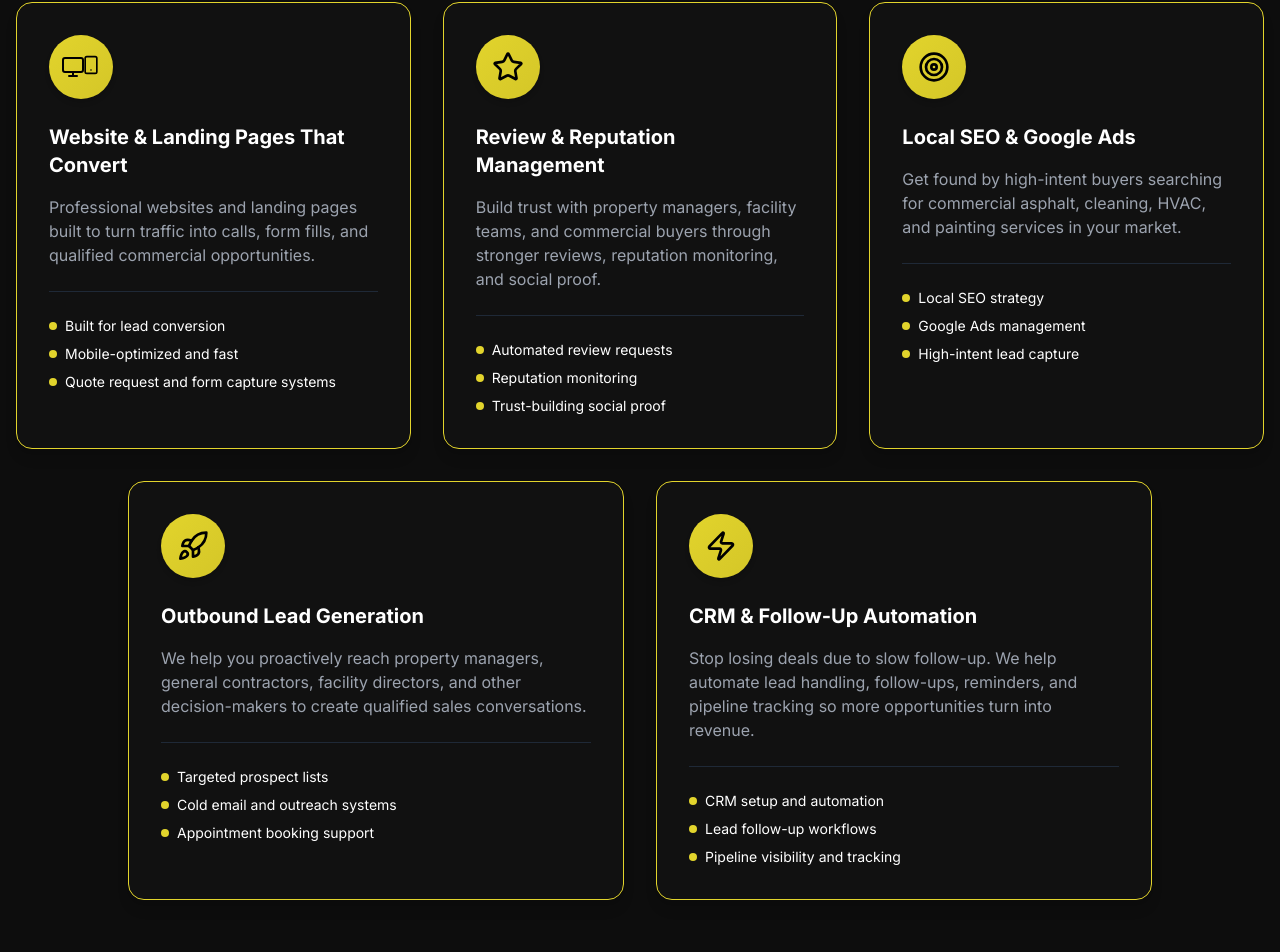
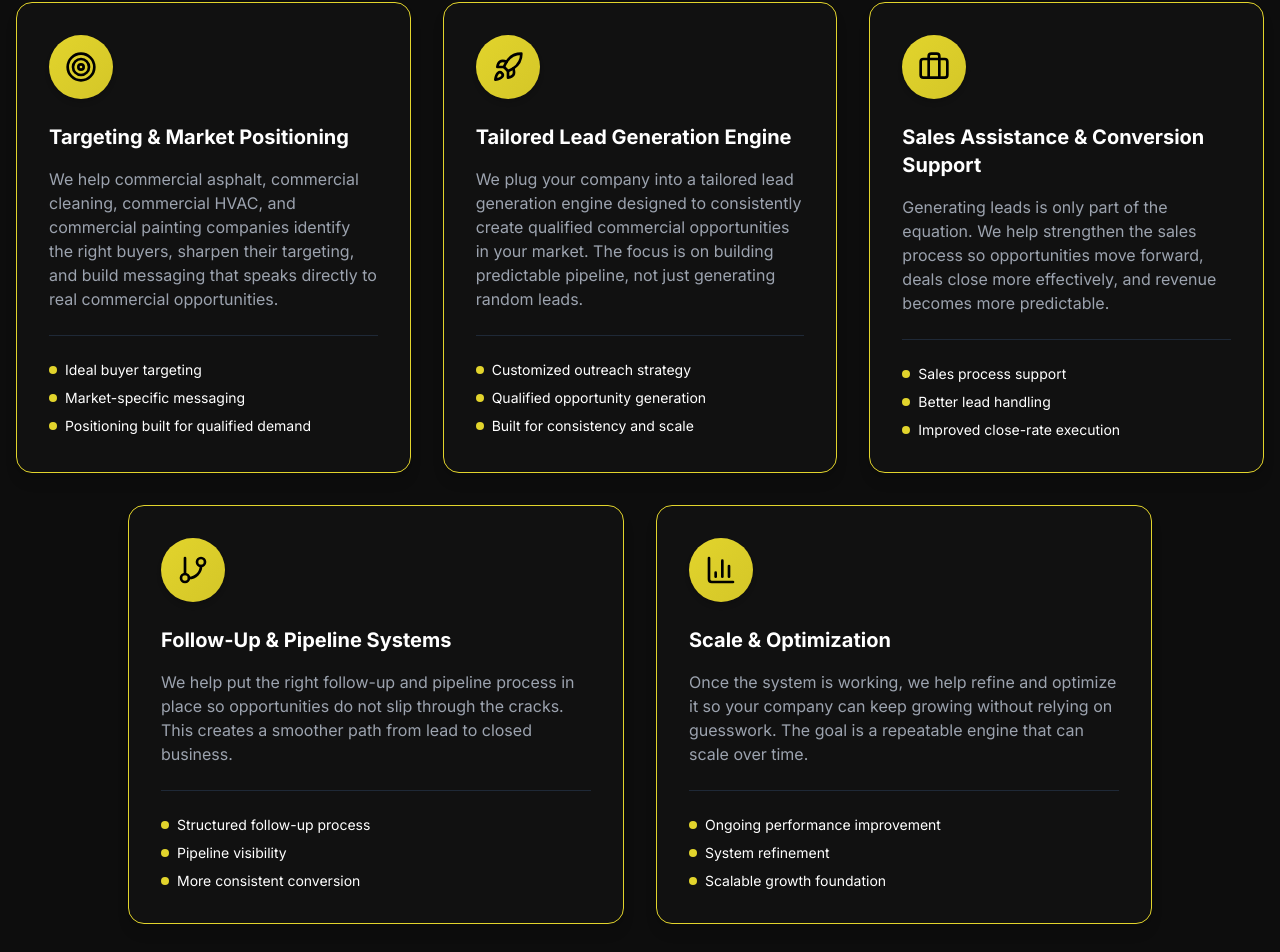
Before and after one commit to HunzlaHussain/commercial-growth-site, a Next.js app: page / in a window 1280 px wide. Shown: the part 2433-3385 px from the top of the page. Built offline with nearby package versions, Linux system fonts and the light colour scheme.

Commit message:
Refactor HomeServices component: update service offerings, enhance descriptions

```diff
--- a/components/home/home-services.tsx
+++ b/components/home/home-services.tsx
@@ -1,6 +1,6 @@
 "use client"
 
-import { Award, Monitor, Rocket, Smartphone, Star, Target, TrendingUp, Zap } from "lucide-react"
+import { BarChart3, Briefcase, GitBranch, Rocket, Target } from "lucide-react"
 
 export default function HomeServices() {
   return (
@@ -19,82 +19,83 @@ export default function HomeServices() {
       <div className="grid md:grid-cols-3 gap-8">
         <div className="bg-gray-100 dark:bg-[#111] p-8 rounded-2xl border border-[#e2d42c] shadow-lg hover:shadow-xl transition-all duration-300 transform hover:-translate-y-1 group">
           <div className="bg-gradient-to-br from-[#e2d42c] to-[#d4c628] text-black p-4 rounded-full w-16 h-16 flex items-center justify-center mb-6 shadow-md group-hover:shadow-lg group-hover:scale-110 transition-all duration-300">
-            <div className="flex">
-              <Monitor className="w-6 h-6" />
-              <Smartphone className="w-5 h-5 -ml-1" />
-            </div>
+            <Target className="w-8 h-8" />
           </div>
           <h3 className="text-xl font-bold mb-4 group-hover:text-[#e2d42c] transition-colors">
-            Website & Landing Pages That Convert
+            Targeting &amp; Market Positioning
           </h3>
           <p className="text-gray-600 dark:text-gray-400 mb-4">
-            Professional websites and landing pages built to turn traffic into calls, form fills, and qualified
-            commercial opportunities.
+            We help commercial asphalt, commercial cleaning, commercial HVAC, and commercial painting companies identify
+            the right buyers, sharpen their targeting, and build messaging that speaks directly to real commercial
+            opportunities.
           </p>
           <div className="mt-6 pt-6 border-t border-gray-200 dark:border-gray-800">
             <div className="flex items-center gap-2">
               <div className="w-2 h-2 rounded-full bg-[#e2d42c]"></div>
-              <span className="text-sm">Built for lead conversion</span>
+              <span className="text-sm">Ideal buyer targeting</span>
             </div>
             <div className="flex items-center gap-2 mt-2">
               <div className="w-2 h-2 rounded-full bg-[#e2d42c]"></div>
-              <span className="text-sm">Mobile-optimized and fast</span>
+              <span className="text-sm">Market-specific messaging</span>
             </div>
             <div className="flex items-center gap-2 mt-2">
               <div className="w-2 h-2 rounded-full bg-[#e2d42c]"></div>
-              <span className="text-sm">Quote request and form capture systems</span>
+              <span className="text-sm">Positioning built for qualified demand</span>
             </div>
           </div>
         </div>
 
         <div className="bg-gray-100 dark:bg-[#111] p-8 rounded-2xl border border-[#e2d42c] shadow-lg hover:shadow-xl transition-all duration-300 transform hover:-translate-y-1 group">
           <div className="bg-gradient-to-br from-[#e2d42c] to-[#d4c628] text-black p-4 rounded-full w-16 h-16 flex items-center justify-center mb-6 shadow-md group-hover:shadow-lg group-hover:scale-110 transition-all duration-300">
-            <Star className="w-8 h-8" />
+            <Rocket className="w-8 h-8" />
           </div>
           <h3 className="text-xl font-bold mb-4 group-hover:text-[#e2d42c] transition-colors">
-            Review & Reputation Management
+            Tailored Lead Generation Engine
           </h3>
           <p className="text-gray-600 dark:text-gray-400 mb-4">
-            Build trust with property managers, facility teams, and commercial buyers through stronger reviews,
-            reputation monitoring, and social proof.
+            We plug your company into a tailored lead generation engine designed to consistently create qualified
+            commercial opportunities in your market. The focus is on building predictable pipeline, not just generating
+            random leads.
           </p>
           <div className="mt-6 pt-6 border-t border-gray-200 dark:border-gray-800">
             <div className="flex items-center gap-2">
               <div className="w-2 h-2 rounded-full bg-[#e2d42c]"></div>
-              <span className="text-sm">Automated review requests</span>
+              <span className="text-sm">Customized outreach strategy</span>
             </div>
             <div className="flex items-center gap-2 mt-2">
               <div className="w-2 h-2 rounded-full bg-[#e2d42c]"></div>
-              <span className="text-sm">Reputation monitoring</span>
+              <span className="text-sm">Qualified opportunity generation</span>
             </div>
             <div className="flex items-center gap-2 mt-2">
               <div className="w-2 h-2 rounded-full bg-[#e2d42c]"></div>
-              <span className="text-sm">Trust-building social proof</span>
+              <span className="text-sm">Built for consistency and scale</span>
             </div>
           </div>
         </div>
 
         <div className="bg-gray-100 dark:bg-[#111] p-8 rounded-2xl border border-[#e2d42c] shadow-lg hover:shadow-xl transition-all duration-300 transform hover:-translate-y-1 group">
           <div className="bg-gradient-to-br from-[#e2d42c] to-[#d4c628] text-black p-4 rounded-full w-16 h-16 flex items-center justify-center mb-6 shadow-md group-hover:shadow-lg group-hover:scale-110 transition-all duration-300">
-            <Target className="w-8 h-8" />
+            <Briefcase className="w-8 h-8" />
           </div>
-          <h3 className="text-xl font-bold mb-4 group-hover:text-[#e2d42c] transition-colors">Local SEO & Google Ads</h3>
+          <h3 className="text-xl font-bold mb-4 group-hover:text-[#e2d42c] transition-colors">
+            Sales Assistance &amp; Conversion Support
+          </h3>
           <p className="text-gray-600 dark:text-gray-400 mb-4">
-            Get found by high-intent buyers searching for commercial asphalt, cleaning, HVAC, and painting services in
-            your market.
+            Generating leads is only part of the equation. We help strengthen the sales process so opportunities move
+            forward, deals close more effectively, and revenue becomes more predictable.
           </p>
           <div className="mt-6 pt-6 border-t border-gray-200 dark:border-gray-800">
             <div className="flex items-center gap-2">
               <div className="w-2 h-2 rounded-full bg-[#e2d42c]"></div>
-              <span className="text-sm">Local SEO strategy</span>
+              <span className="text-sm">Sales process support</span>
             </div>
             <div className="flex items-center gap-2 mt-2">
               <div className="w-2 h-2 rounded-full bg-[#e2d42c]"></div>
-              <span className="text-sm">Google Ads management</span>
+              <span className="text-sm">Better lead handling</span>
             </div>
             <div className="flex items-center gap-2 mt-2">
               <div className="w-2 h-2 rounded-full bg-[#e2d42c]"></div>
-              <span className="text-sm">High-intent lead capture</span>
+              <span className="text-sm">Improved close-rate execution</span>
             </div>
           </div>
         </div>
@@ -103,54 +104,52 @@ export default function HomeServices() {
       <div className="grid md:grid-cols-2 gap-8 mt-8 max-w-5xl mx-auto">
         <div className="bg-gray-100 dark:bg-[#111] p-8 rounded-2xl border border-[#e2d42c] shadow-lg hover:shadow-xl transition-all duration-300 transform hover:-translate-y-1 group">
           <div className="bg-gradient-to-br from-[#e2d42c] to-[#d4c628] text-black p-4 rounded-full w-16 h-16 flex items-center justify-center mb-6 shadow-md group-hover:shadow-lg group-hover:scale-110 transition-all duration-300">
-            <Rocket className="w-8 h-8" />
+            <GitBranch className="w-8 h-8" />
           </div>
           <h3 className="text-xl font-bold mb-4 group-hover:text-[#e2d42c] transition-colors">
-            Outbound Lead Generation
+            Follow-Up &amp; Pipeline Systems
           </h3>
           <p className="text-gray-600 dark:text-gray-400 mb-4">
-            We help you proactively reach property managers, general contractors, facility directors, and other
-            decision-makers to create qualified sales conversations.
+            We help put the right follow-up and pipeline process in place so opportunities do not slip through the
+            cracks. This creates a smoother path from lead to closed business.
           </p>
           <div className="mt-6 pt-6 border-t border-gray-200 dark:border-gray-800">
             <div className="flex items-center gap-2">
               <div className="w-2 h-2 rounded-full bg-[#e2d42c]"></div>
-              <span className="text-sm">Targeted prospect lists</span>
+              <span className="text-sm">Structured follow-up process</span>
             </div>
             <div className="flex items-center gap-2 mt-2">
               <div className="w-2 h-2 rounded-full bg-[#e2d42c]"></div>
-              <span className="text-sm">Cold email and outreach systems</span>
+              <span className="text-sm">Pipeline visibility</span>
             </div>
             <div className="flex items-center gap-2 mt-2">
               <div className="w-2 h-2 rounded-full bg-[#e2d42c]"></div>
-              <span className="text-sm">Appointment booking support</span>
+              <span className="text-sm">More consistent conversion</span>
             </div>
           </div>
         </div>
 
         <div className="bg-gray-100 dark:bg-[#111] p-8 rounded-2xl border border-[#e2d42c] shadow-lg hover:shadow-xl transition-all duration-300 transform hover:-translate-y-1 group">
           <div className="bg-gradient-to-br from-[#e2d42c] to-[#d4c628] text-black p-4 rounded-full w-16 h-16 flex items-center justify-center mb-6 shadow-md group-hover:shadow-lg group-hover:scale-110 transition-all duration-300">
-            <Zap className="w-8 h-8" />
+            <BarChart3 className="w-8 h-8" />
           </div>
-          <h3 className="text-xl font-bold mb-4 group-hover:text-[#e2d42c] transition-colors">
-            CRM & Follow-Up Automation
-          </h3>
+          <h3 className="text-xl font-bold mb-4 group-hover:text-[#e2d42c] transition-colors">Scale &amp; Optimization</h3>
           <p className="text-gray-600 dark:text-gray-400 mb-4">
-            Stop losing deals due to slow follow-up. We help automate lead handling, follow-ups, reminders, and pipeline
-            tracking so more opportunities turn into revenue.
+            Once the system is working, we help refine and optimize it so your company can keep growing without relying on
+            guesswork. The goal is a repeatable engine that can scale over time.
           </p>
           <div className="mt-6 pt-6 border-t border-gray-200 dark:border-gray-800">
             <div className="flex items-center gap-2">
               <div className="w-2 h-2 rounded-full bg-[#e2d42c]"></div>
-              <span className="text-sm">CRM setup and automation</span>
+              <span className="text-sm">Ongoing performance improvement</span>
             </div>
             <div className="flex items-center gap-2 mt-2">
               <div className="w-2 h-2 rounded-full bg-[#e2d42c]"></div>
-              <span className="text-sm">Lead follow-up workflows</span>
+              <span className="text-sm">System refinement</span>
             </div>
             <div className="flex items-center gap-2 mt-2">
               <div className="w-2 h-2 rounded-full bg-[#e2d42c]"></div>
-              <span className="text-sm">Pipeline visibility and tracking</span>
+              <span className="text-sm">Scalable growth foundation</span>
             </div>
           </div>
         </div>
```
